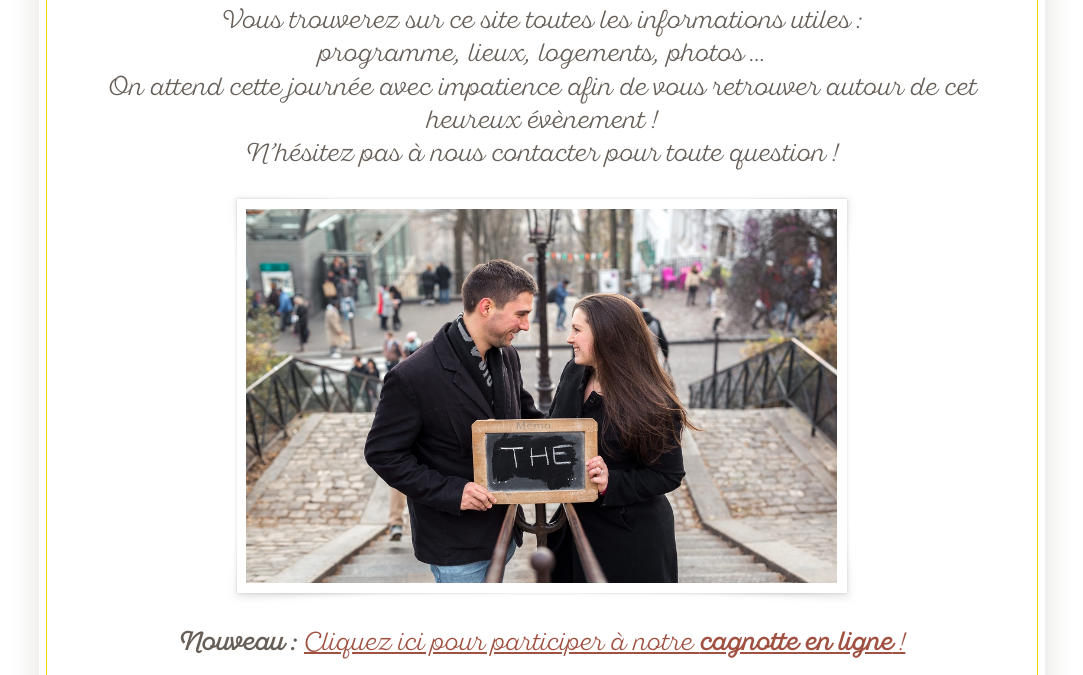
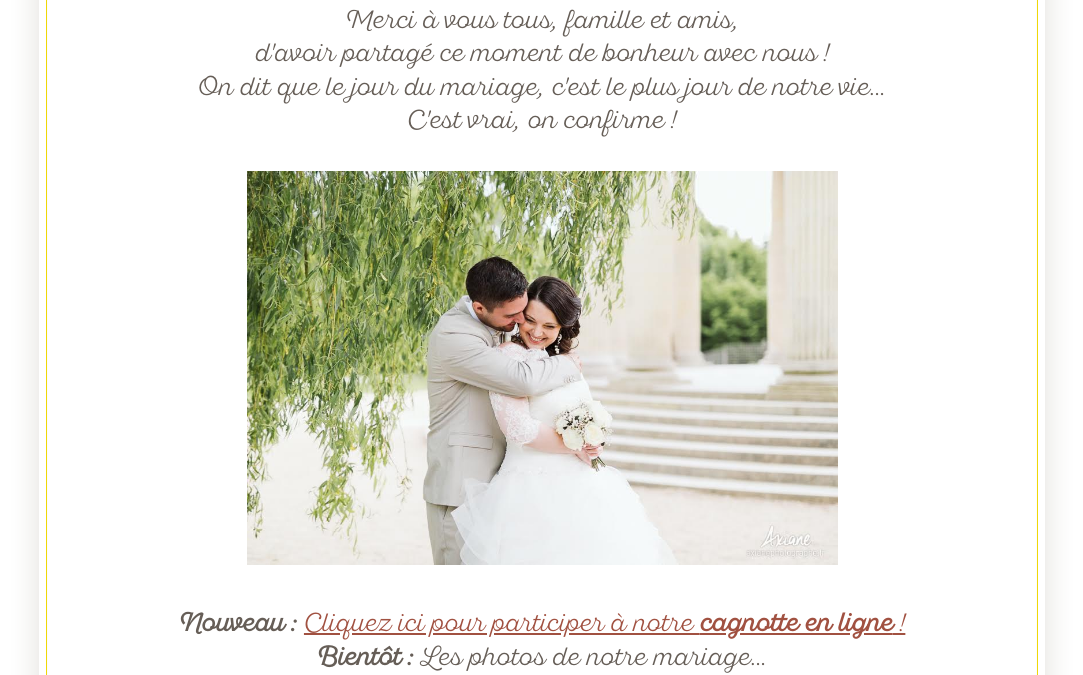
Before and after one commit to piwii/mariage, a plain HTML site: page index.html in a window 1280 px wide. Shown: the part 405-1080 px from the top of the page, without its empty margins (98-1181 px from the left). Drawn offline with Linux system fonts and the light colour scheme.

Commit message:
Organisation cortège prog

```diff
--- a/index.html
+++ b/index.html
@@ -48,20 +48,27 @@
                     <div class="content">
                         <h1 class="mainTitle"><strong>Elodie & Pierre-Yves</strong></h1>
                         <center>
-                            Vous trouverez sur ce site toutes les informations utiles :<br>
+                            <!--Vous trouverez sur ce site toutes les informations utiles :<br>
                             programme, lieux, logements, photos ...<br>
                             On attend cette journée avec impatience afin de vous retrouver autour de cet heureux évènement !<br>
-                            N’hésitez pas à nous contacter pour toute question !<br>
+                            N’hésitez pas à nous contacter pour toute question !<br>-->
+                            Merci à vous tous, famille et amis,<br>
+                            d'avoir partagé ce moment de bonheur avec nous !<br>
+                            On dit que le jour du mariage, c'est le plus jour de notre vie...<br>
+                            C'est vrai, on confirme !<br>
+                            <br>
+                            <img src="img/photos/Mariage-Elodie&PierreYves.jpg" width="591" alt="" />
                         </center>
-                        <div id="slideshow">
+                       <!-- <div id="slideshow">
                             <img src="img/photos/161217-couple-elodie-pierreyves(22).jpg" width="591" height="374" alt="" />
                             <img src="img/photos/161217-couple-elodie-pierreyves(23).jpg" width="591" height="374" alt="" />
                             <img src="img/photos/161217-couple-elodie-pierreyves(24).jpg" width="591" height="374" alt="" />
                             <img src="img/photos/161217-couple-elodie-pierreyves(25).jpg" width="591" height="374" alt="" />
                         </div><!-- end slideshow -->
                         <!--<center>N'oubliez pas de confirmer votre présence <br>avant le 15 Mars 2017</center>-->
-
-                        <center><b>Nouveau : </b><a href="https://www.ookoodoo.com/fr/list/799084">Cliquez ici pour participer à notre <b>cagnotte en ligne</b> !</a></center>
+                        <br>
+                        <center><b>Nouveau : </b><a href="https://www.ookoodoo.com/fr/list/799084">Cliquez ici pour participer à notre <b>cagnotte en ligne</b> !</a><br>
+                            <b>Bientôt : </b>Les photos de notre mariage...</center>
                         <br>
                     </div><!-- end content -->
                 </div><!-- end page bottom -->
```
Also changed, not shown: programme.html (+1 -1 lines), img/photos/Mariage-Elodie&PierreYves.jpg (added).
